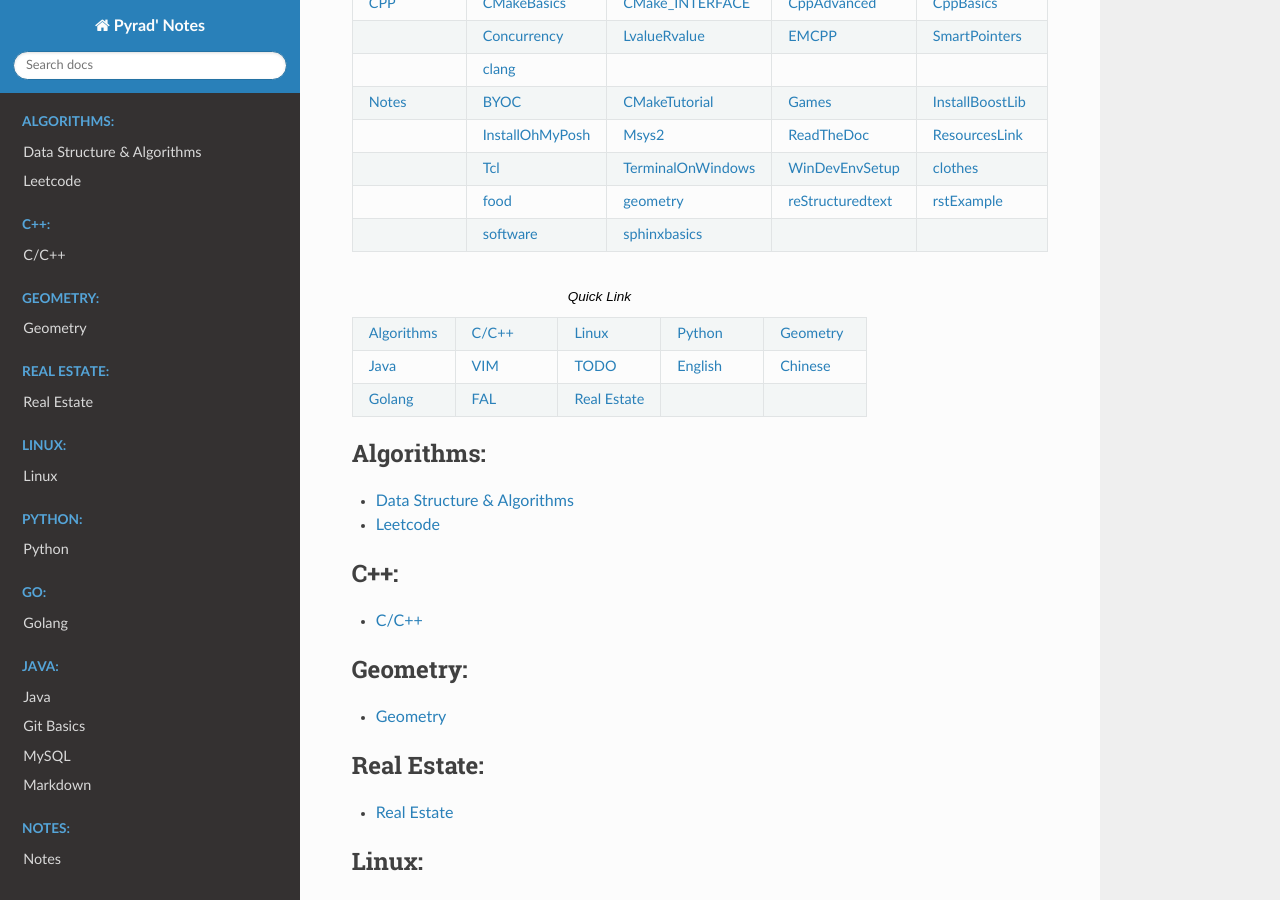
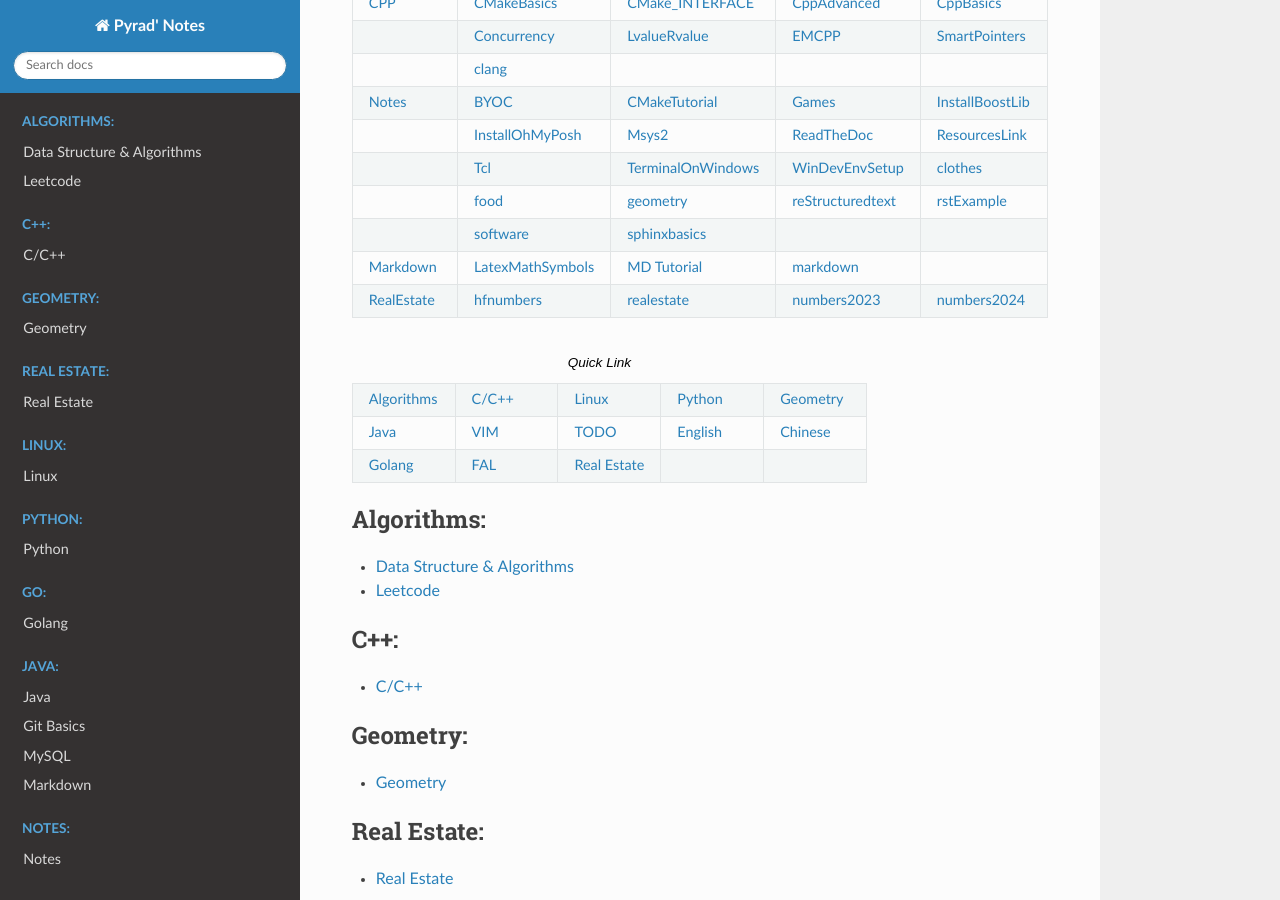
Before and after one commit to Pyrad/pyradnotes, a Sphinx documentation site: the page built from source/index.rst, in a window 1280 px wide and 900 px high, scrolled down 446 px. Built offline with Sphinx 7.4.7 and the Read the Docs theme 2.0.0, drawn with Linux system fonts in a browser that asks for light colours; a script that is not in the unit is left out.

Commit message:
Mainpage Update main page

```diff
--- a/source/index.rst
+++ b/source/index.rst
@@ -86,6 +86,16 @@ A Tour of Life (Pyrad's Notes!)
       - :doc:`sphinxbasics </Notes/sphinxbasics>`
       -
       -
+    * - :doc:`Markdown </Markdown/index>`
+      - :doc:`LatexMathSymbols </Markdown/LatexMathSymbols>`
+      - :doc:`MD Tutorial </Markdown/MarkDown.Tutorial.Obsidian.Version.2022.1.12>`
+      - :doc:`markdown </Markdown/markdown>`
+      -
+    * - :doc:`RealEstate </RealEstate/index>`
+      - :doc:`hfnumbers </RealEstate/hfnumbers>`
+      - :doc:`realestate </RealEstate/realestate>`
+      - :doc:`numbers2023 </RealEstate/resalenumbers2023>`
+      - :doc:`numbers2024 </RealEstate/resalenumbers2024>`
 
 
 
```
